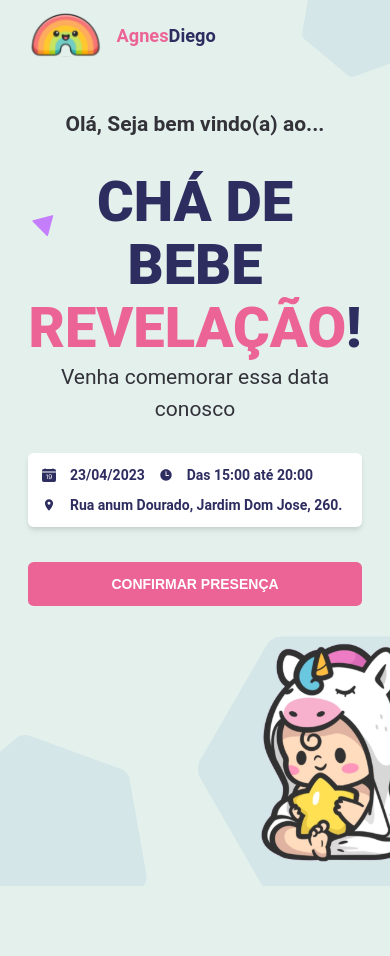
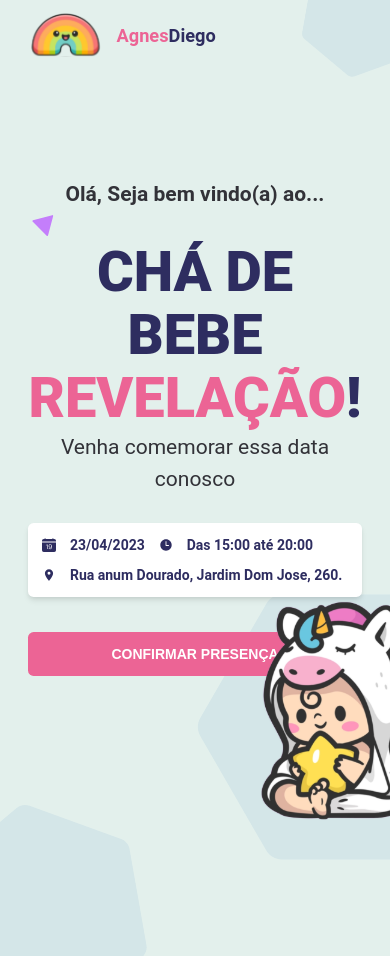
Before and after one commit to GuilhermeMota20/ChaRevelacao, a React (Vite) app: page / in a window 390 px wide. Before the commit the page ends 886 px from the top, so only its background shows below. Built offline with nearby package versions, Linux system fonts and the light colour scheme.

Commit message:
ajuste de svg baby 2

```diff
--- a/src/home.module.scss
+++ b/src/home.module.scss
@@ -138,7 +138,7 @@
     .contentContainer {
         display: flex;
         flex-direction: column;
-        margin-top: 3rem;
+        margin-top: 8rem;
         // justify-content: center;
 
         .hero {
@@ -157,7 +157,7 @@
         &>.teste {
             position: absolute;
             right: -8rem;
-            bottom: 0rem;
+            bottom: 8rem;
 
             & .imgBabyChar {
                 width: 24rem;
```
